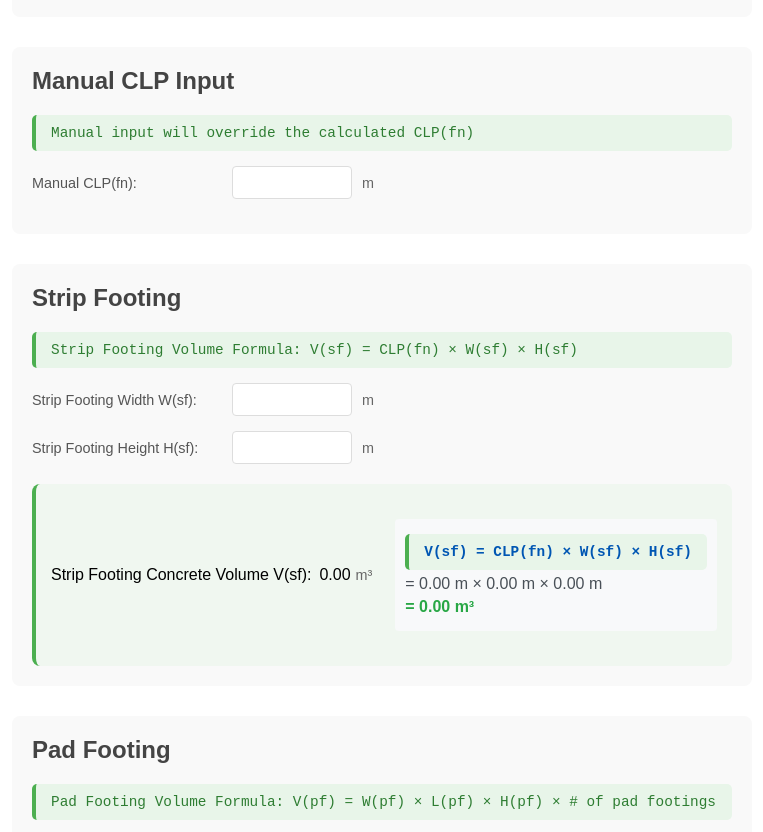
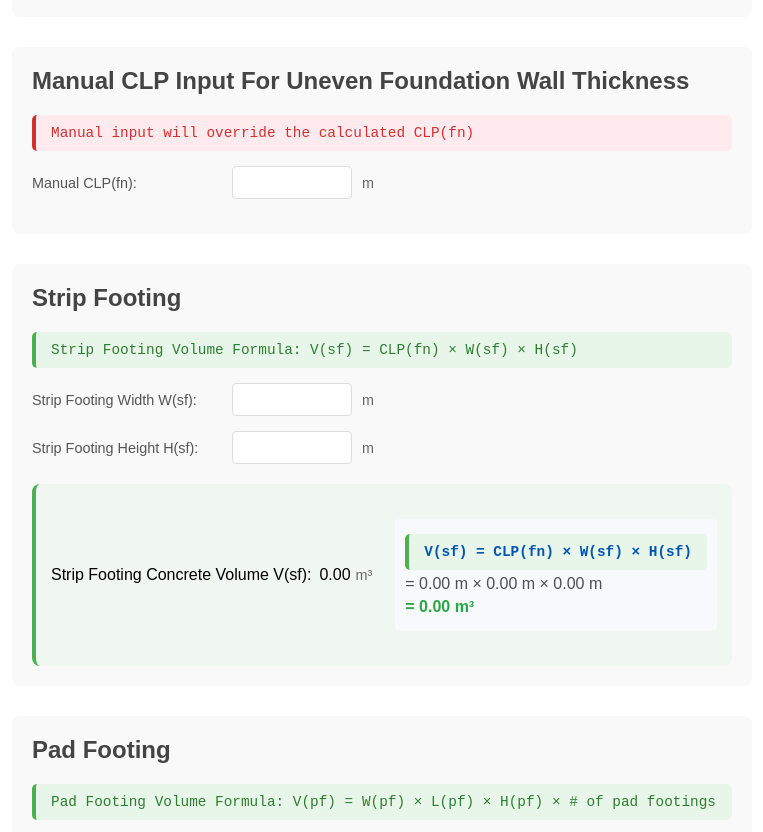
Before and after one commit to AaronYang47/concrete-calculator, a plain HTML site: page index.html in a window 1280 px wide. Shown: the part 1083-1915 px from the top of the page, without its empty margins (258-1021 px from the left). Drawn offline with Linux system fonts and the light colour scheme.

Commit message:
Style: Add red warning style for Manual CLP Input message

```diff
--- a/index.html
+++ b/index.html
@@ -133,8 +133,8 @@
         </div>
 
         <div class="calculation-section">
-            <h2>Manual CLP Input</h2>
-            <div class="formula">
+            <h2>Manual CLP Input For Uneven Foundation Wall Thickness</h2>
+            <div class="formula warning">
                 Manual input will override the calculated CLP(fn)
             </div>
             <div class="input-group imperial-input">
--- a/styles.css
+++ b/styles.css
@@ -67,6 +67,12 @@ h2 {
     font-family: 'Courier New', monospace;
     font-size: 0.9em;
     border-left: 4px solid #4CAF50;
+}
+
+.formula.warning {
+    background-color: #ffebee;
+    color: #d32f2f;
+    border-left: 4px solid #d32f2f;
 }
 
 .total-formula {
```
